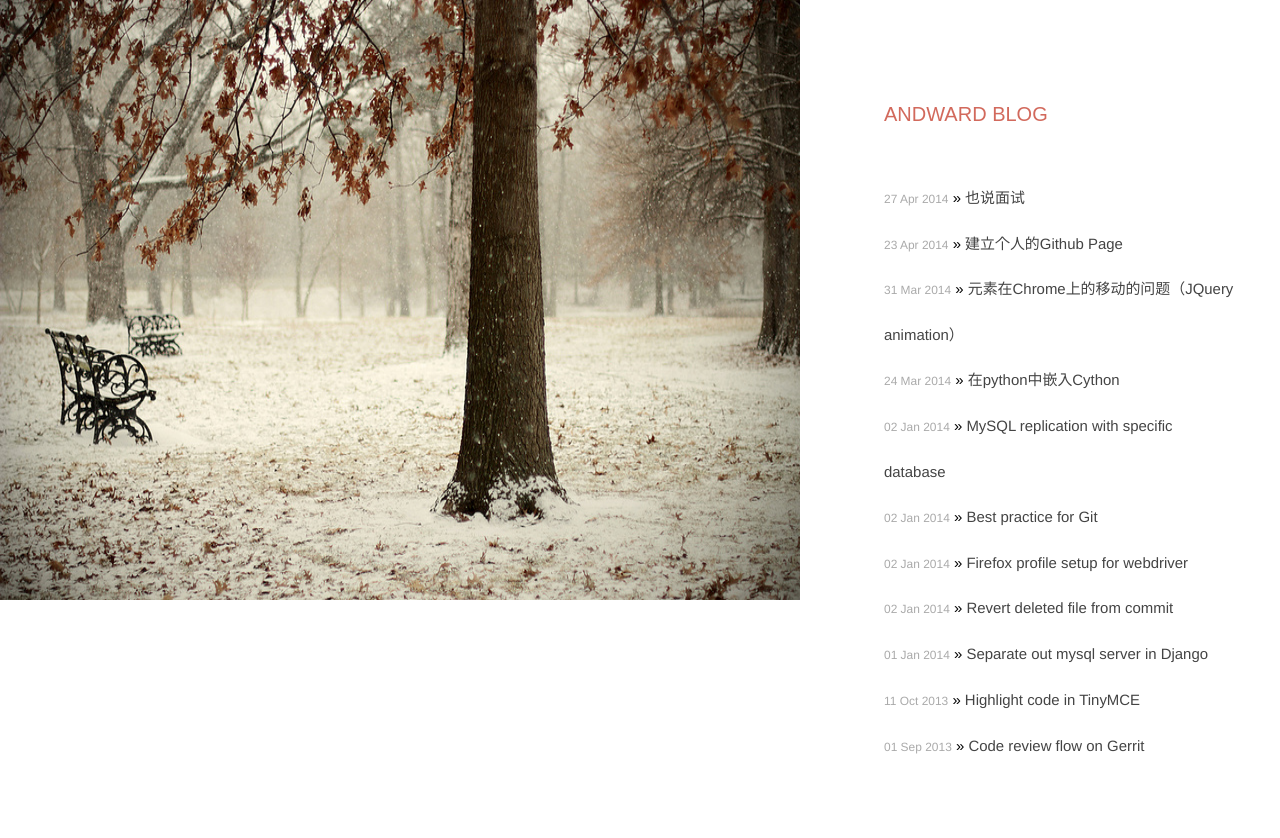
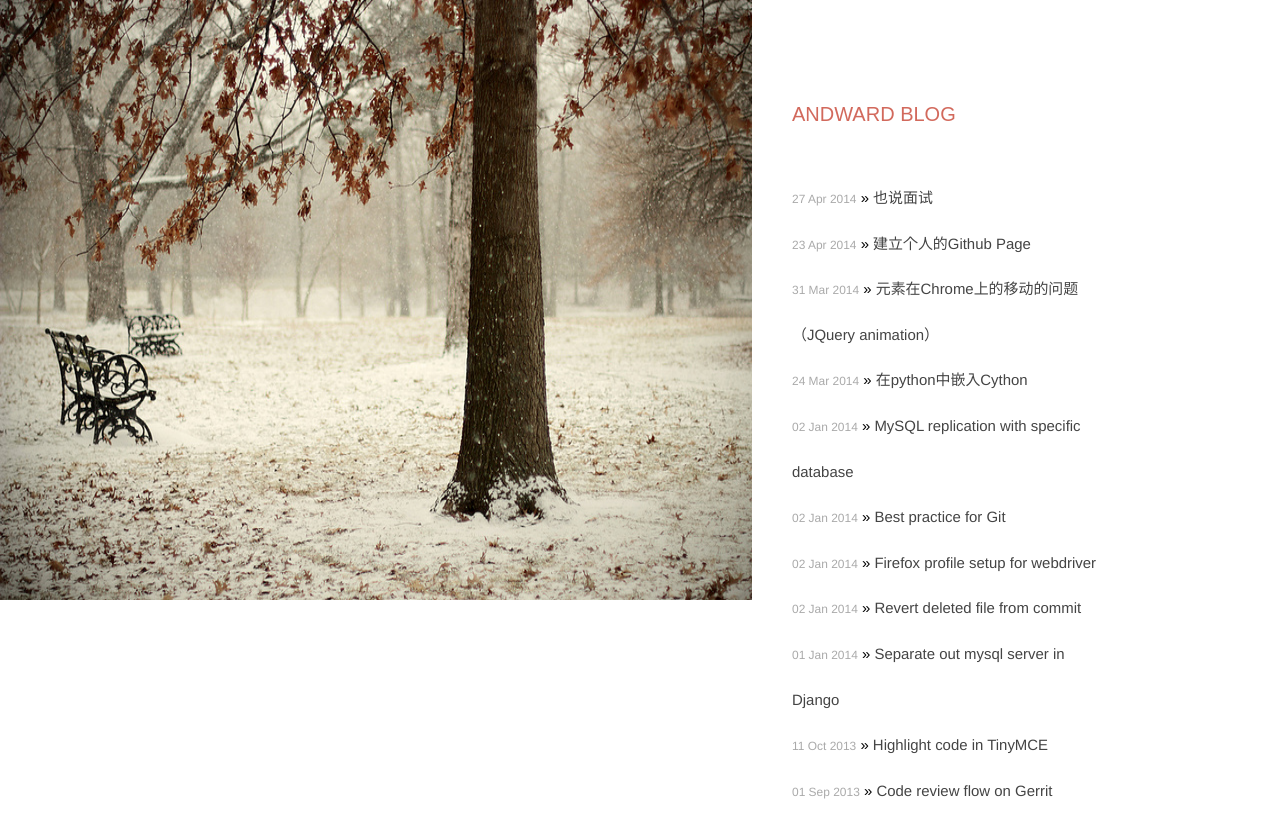
Before and after one commit to andward/andward.github.io, a Jekyll site: the page built from index.html, in a window 1280 px wide. Shown: the top 838 px of the page. Built offline with Jekyll 4.4.1, drawn with Linux system fonts in a browser that asks for light colours; nearby versions of some CDN libraries; Markdown is read by kramdown in place of the engine named in the settings; comment, search, counter and statistics services are not loaded.

Commit message:
refine post block position

```diff
--- a/css/main.css
+++ b/css/main.css
@@ -98,8 +98,8 @@
 .right_side
 {
   position: absolute;
-  right: -55%;
-  width: 55%;
+  right: -50%;
+  width: 50%;
   z-index: 1001;
   background-color: white;
 }
--- a/js/index.js
+++ b/js/index.js
@@ -53,7 +53,7 @@
 
 function webWindow() {
 	$(".right_side").css({
-		'right': 0,
+		'right': '10%',
 		'left': ''
 	});
 	setPanelWidth();
@@ -70,7 +70,7 @@
 function setPanelWidth() {
 	var width = window.screen.availWidth;
 	$(".bg").width(width);
-	$(".right_side").width(11*width/20);
+	$(".right_side").width(width/2);
 }
 
 function setPanelHeight() {
@@ -123,7 +123,7 @@
 	$('.bg img').load(function() {
 		$(this).fadeIn("fast");
 		$(".right_side").stop(1).animate({
-			right: 0
+			right: '10%'
 		}, "300");
 	});
 }
```
